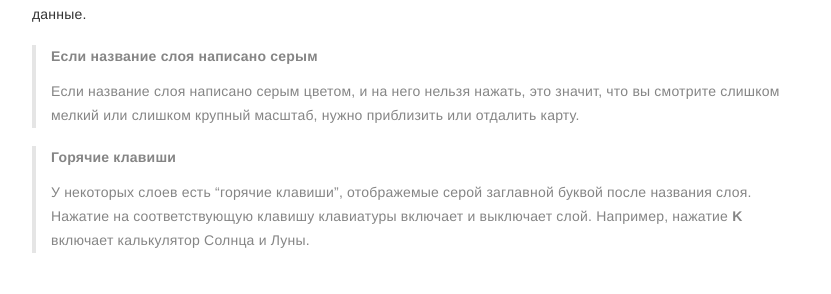
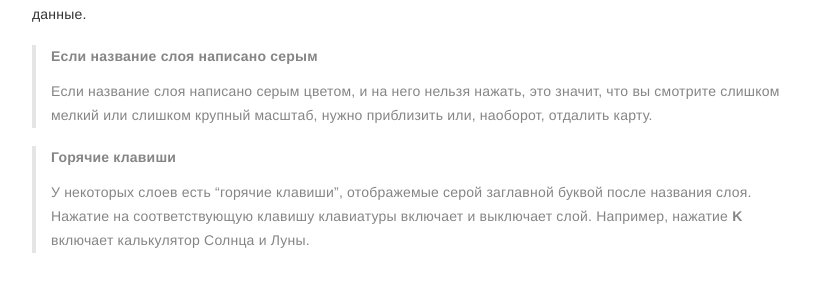
Before and after one commit to extremum-search-and-rescue/help.gis, a Jekyll site: the page built from _posts/2023-06-12-ui-maps-and-layers.md, in a window 1280 px wide. Shown: the part 186-480 px from the top of the page, without its empty margins (223-1054 px from the left). Built offline with Jekyll 4.4.1, drawn with Linux system fonts in a browser that asks for light colours; part of the change alters nothing that is shown; some of the changed text lies outside the part shown.

Commit message:
Update 2023-06-12-ui-maps-and-layers.md
Minor corrections

```diff
--- a/_posts/2023-06-12-ui-maps-and-layers.md
+++ b/_posts/2023-06-12-ui-maps-and-layers.md
@@ -12,7 +12,7 @@ redirect_from:
 Разделение на карты и слои условное, по аналогии с SAS Planet, карты - это непрозрачные подложки в виде спутниковых снимков или топографических карт, а слои - это отображаемые поверх карт дополнительные данные.
 
 > ##### Если название слоя написано серым
-> Если название слоя написано серым цветом, и на него нельзя нажать, это значит, что вы смотрите слишком мелкий или слишком крупный масштаб, нужно приблизить или отдалить карту.
+> Если название слоя написано серым цветом, и на него нельзя нажать, это значит, что вы смотрите слишком мелкий или слишком крупный масштаб, нужно приблизить или, наоборот, отдалить карту.
 
 > ##### Горячие клавиши
 > У некоторых слоев есть "горячие клавиши", отображемые серой заглавной буквой после названия слоя. Нажатие на соответствующую клавишу клавиатуры включает и выключает слой. Например, нажатие **K** включает калькулятор Солнца и Луны.
@@ -78,7 +78,7 @@ redirect_from:
 
 Варианты: **годы** снимков. Выбранный год не означает, что именно так выглядела местность в это время, а означает, что на начало указанного года в источнике были соответствующие снимки
 
-### Bing Satellite
+### Bing Satellite (Azure Maps)
 ![Bing Satellite](/assets/images/ui-maps-and-layers/bing-satellite.png)
 
 Горячая клавиша: **V**
@@ -118,7 +118,7 @@ redirect_from:
 
 Охват: **Российская Федерация**, максимальный масштаб переменный — выше в городах, ниже в природной среде
 
-Официальная современная топографическая карта, например, с трассой М11 и Керченским мостом. Содержит самые последние данные о лесных кварталах. Карта представляет границы Российской Федерации на начало 2022 года. Источник: [https://pkk.rosreestr.ru](https://pkk.rosreestr.ru)
+Официальная современная топографическая карта, например, с трассой М11 и Керченским мостом. Содержит самые последние данные о лесных кварталах. Карта представляет границы Российской Федерации на конец 2022 года. Источник: [https://pkk.rosreestr.ru](https://pkk.rosreestr.ru)
 
 ## Слои
 ### Треки Strava
```
